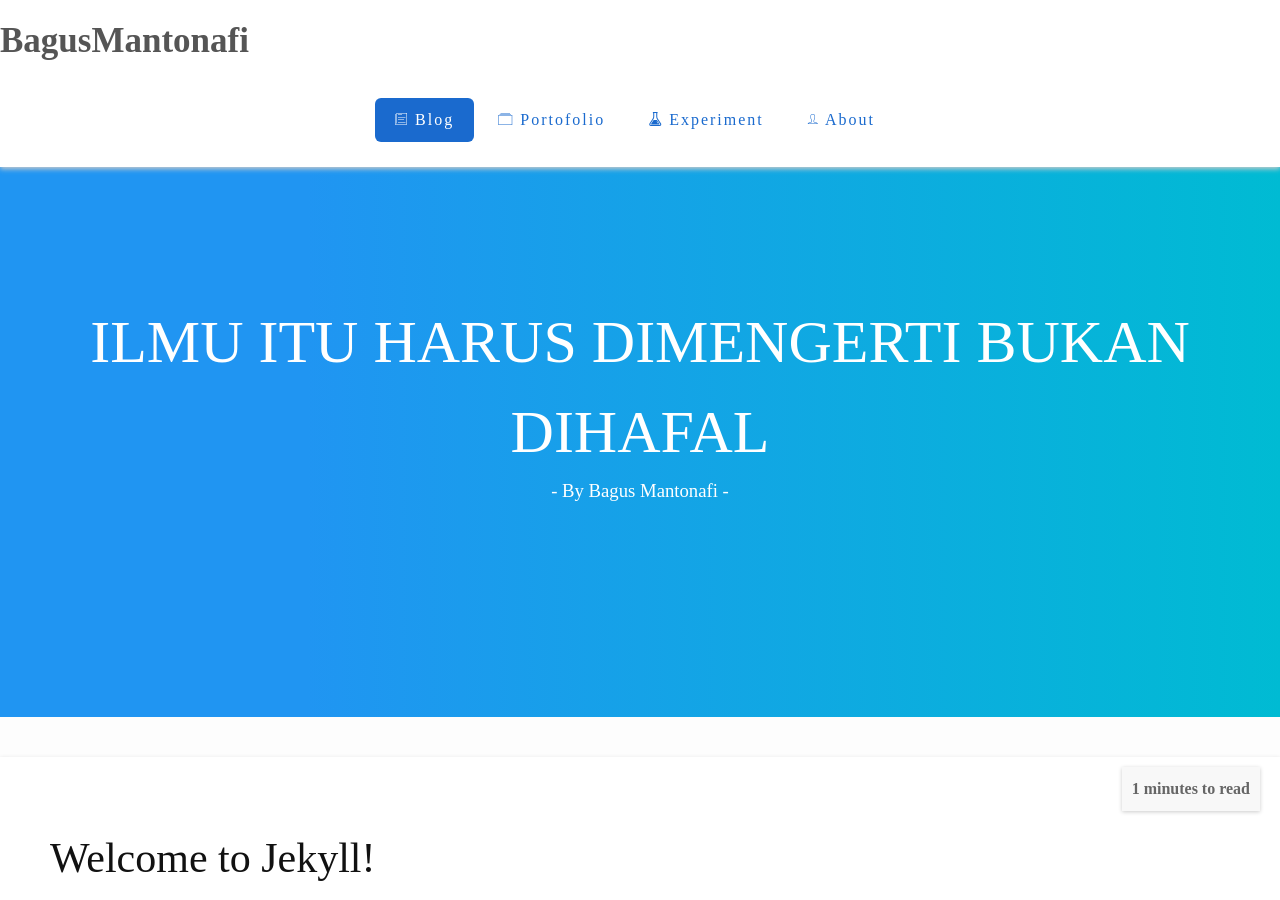
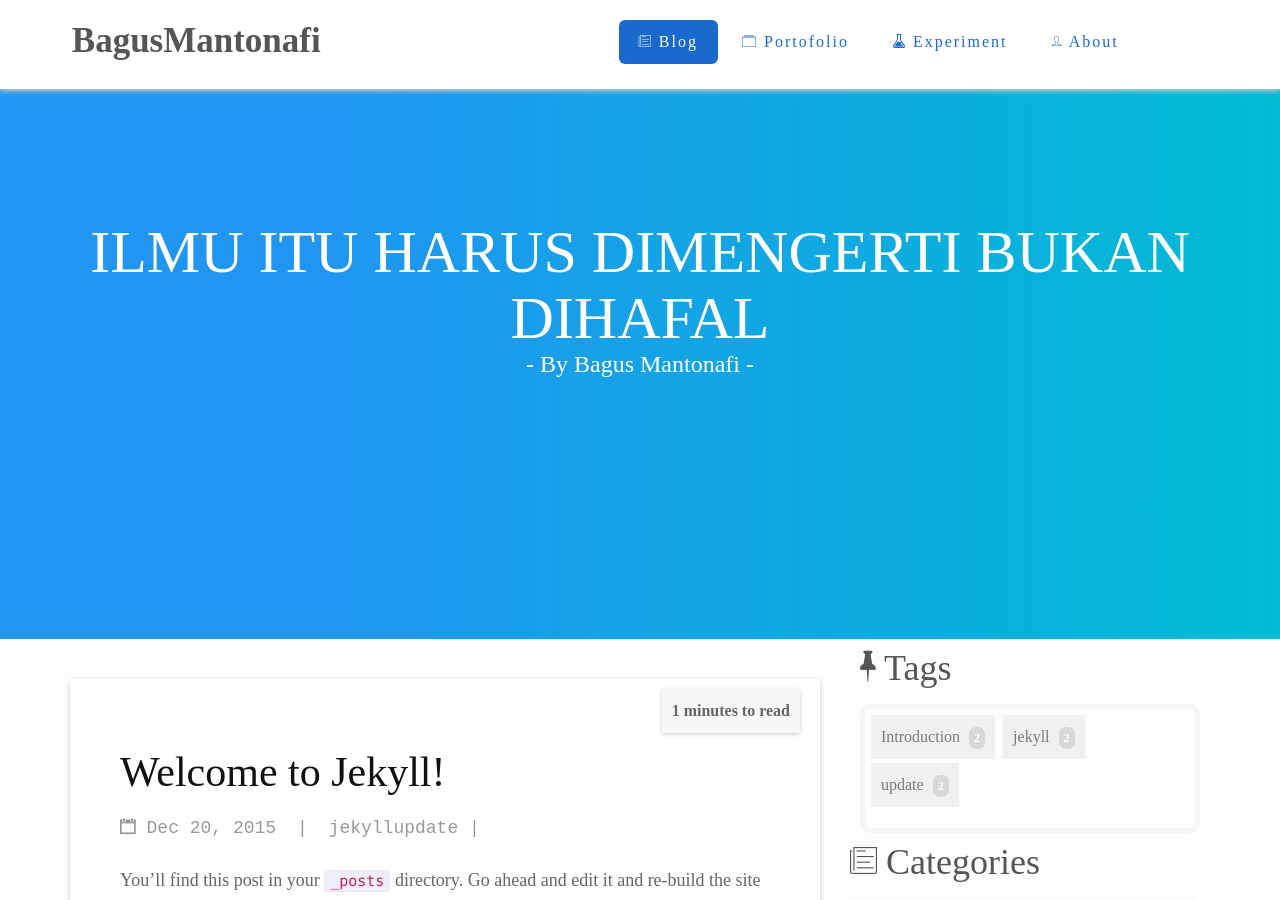
Before and after one commit to mbahgoez/mbahgoez.github.com, a Jekyll site: the page built from index.html, in a window 1280 px wide and 900 px high. Built offline with Jekyll 4.4.1, drawn with Linux system fonts in a browser that asks for light colours; nearby versions of some CDN libraries; some web fonts are replaced; library files that are not in the unit come from our copies.

Commit message:
Update head.html

```diff
--- a/_includes/head.html
+++ b/_includes/head.html
@@ -18,7 +18,7 @@
   {% endif %}
 
 
-	<link rel="stylesheet" href="{{ /css/bootstrap.min.css | prepend: site.baseurl }}">
+	<link rel="stylesheet" href="mbahgoez.github.io/css/bootstrap.min.css">
 	<link rel="stylesheet" href="/css/ionicons.min.css">
 	<link rel="stylesheet" href="{{ "/css/main.css" | prepend: site.baseurl }}">
 	<link rel="alternate" type="application/rss+xml" title="{{ site.title }}" href="{{ "/feed.xml" | prepend: site.baseurl | prepend: site.url }}">
```
